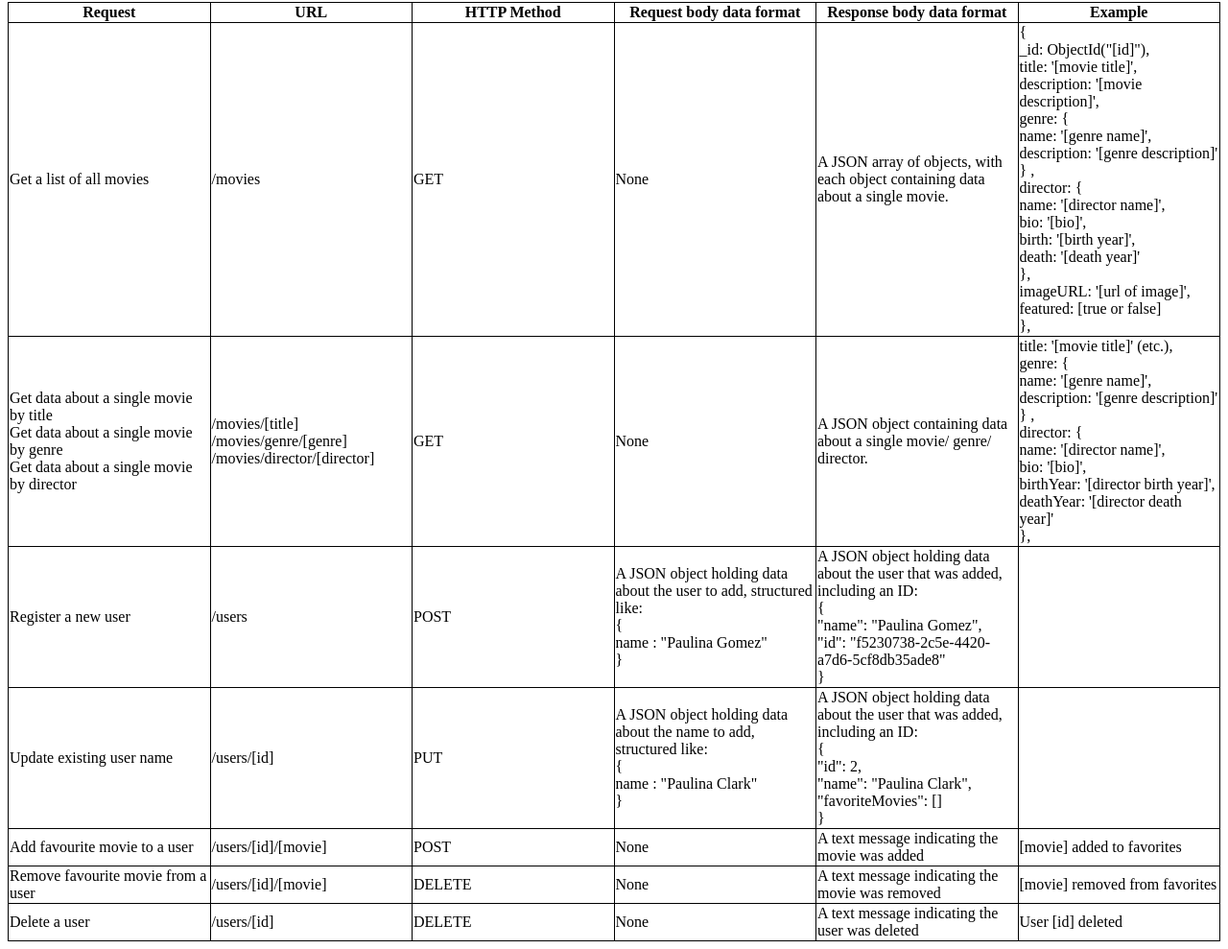
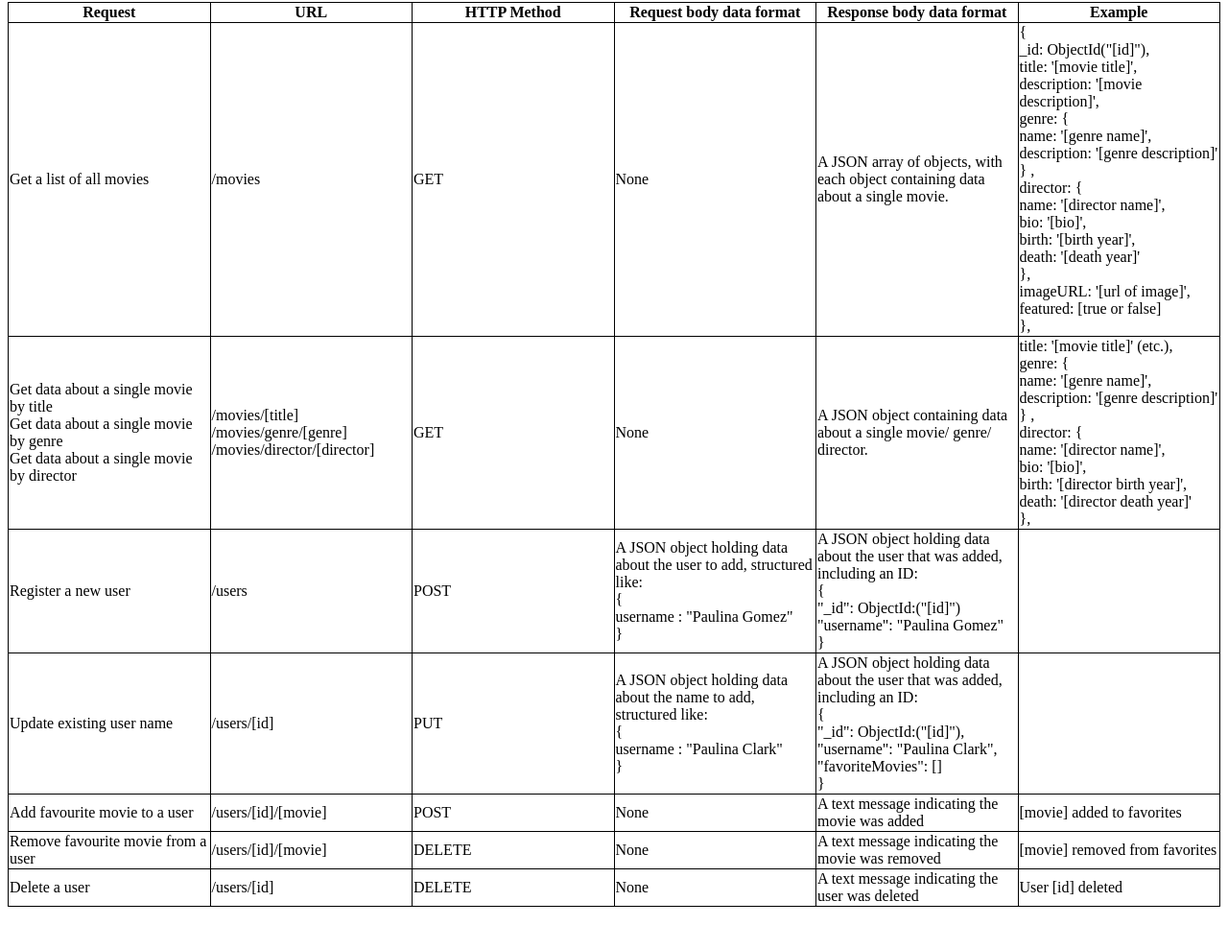
Before and after one commit to marksav85/movie-api, a website: page public/documentation.html in a window 1280 px wide. Shown: the part 1454-2443 px from the top of the page at 96% size. After the commit the page ends 2407 px from the top, so only its background shows below. Drawn offline with Linux system fonts and the light colour scheme.

Commit message:
update documentation endpoints for user requests

```diff
--- a/public/documentation.html
+++ b/public/documentation.html
@@ -114,8 +114,8 @@
                         director: {<br>
                           name: '[director name]',<br>
                           bio: '[bio]',<br>
-                          birthYear: '[director birth year]',<br>
-                          deathYear: '[director death year]'<br>
+                          birth: '[director birth year]',<br>
+                          death: '[director death year]'<br>
                         },
                     </td>
                 <tr>
@@ -124,13 +124,13 @@
                     <td>POST</td>
                     <td>A JSON object holding data about the user to add, structured like: <br>
                         { <br>
-                        name : "Paulina Gomez" <br>
+                        username : "Paulina Gomez" <br>
                         }
                     </td>
                     <td>A JSON object holding data about the user that was added, including an ID: <br>
                         { <br>
-                        "name": "Paulina Gomez", <br>
-                        "id": "f5230738-2c5e-4420-a7d6-5cf8db35ade8" <br>
+                        "_id": ObjectId:("[id]")<br>
+                        "username": "Paulina Gomez" <br>
                         } <br>
                     </td>
                     <td>
@@ -142,13 +142,13 @@
                     <td>PUT</td>
                     <td>A JSON object holding data about the name to add, structured like: <br>
                         { <br>
-                        name : "Paulina Clark" <br>
+                        username : "Paulina Clark" <br>
                         }
                     </td>
                     <td>A JSON object holding data about the user that was added, including an ID: <br>
                         { <br>
-                        "id": 2, <br>
-                        "name": "Paulina Clark", <br>
+                        "_id": ObjectId:("[id]"), <br>
+                        "username": "Paulina Clark", <br>
                         "favoriteMovies": []<br>
                         }
                     </td>
```
